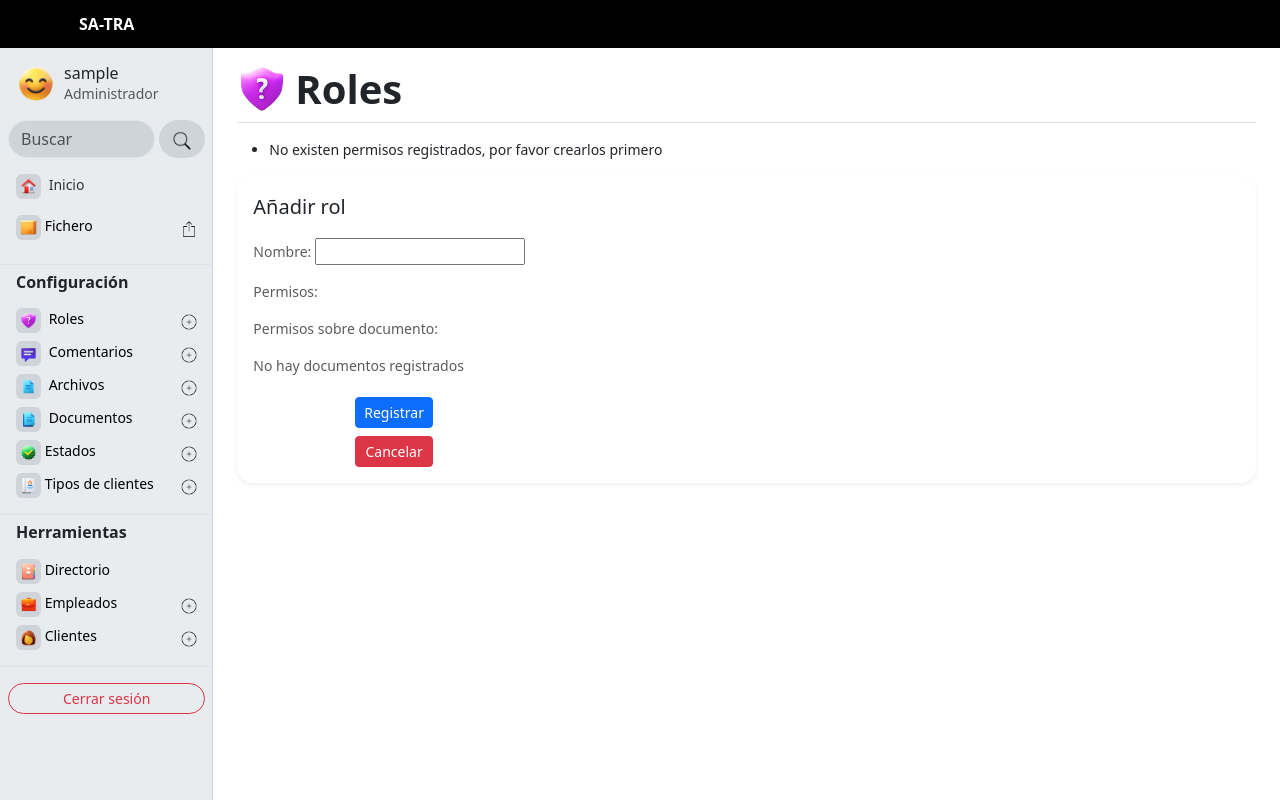
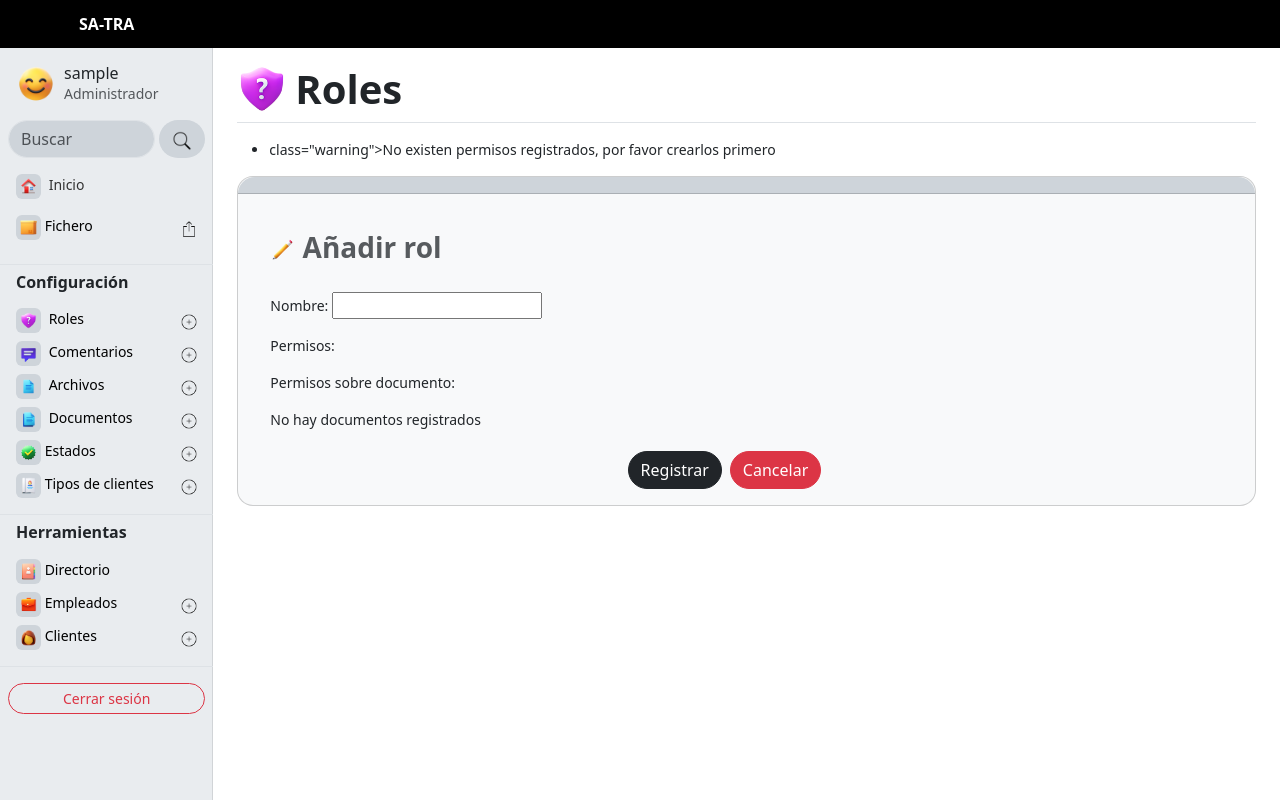
Before and after one commit to Sistema-de-gestion-de-tramites/ProyConta, a Django app: page /crear-rol in a window 1280 px wide. Run offline with Django 4.2, Linux system fonts and the light colour scheme; the visitor is signed in with stand-in values (Sample User, id 1); data that the repository does not hold is empty; parts of the project's set-up code (start-up, migrations or seed data) failed here and were passed over; some libraries are stand-ins or nearby versions.

Commit message:
Front end

```diff
--- a/templates/formulario_roles.html
+++ b/templates/formulario_roles.html
@@ -1,19 +1,29 @@
 {% extends 'menu.html' %}
+{% load crispy_forms_tags %}
+{% load static %}
 
 {% block contenido %}
 {% if messages %}
 <ul class="messages">
     {% for message in messages %}
-    <li{% if message.tags %} class="{{ message.tags }}"{% endif %}>{{ message }}</li>
+    <li>{% if message.tags %} class="{{ message.tags }}"{% endif %}>{{ message }}</li>
     {% endfor %}
 </ul>
 {% endif %}
-<div class="my-3 p-3 bg-body rounded-4 shadow-sm">
-    <div class="modal-header border-bottom-0">
-        <h1 class="modal-title fs-5">{{titulo}}</h1>
+
+<div class="card rounded-4 bg-body-tertiary">
+    <div class="card-header bg-dark-subtle rounded-top-5">
     </div>
-    <div class="d-flex text-muted pt-3">
-        <form method="POST" enctype="multipart/form-data">
+     <div class="card-body">
+    <p class="card-title px-3 fs-3 fw-bold text-dark text-muted text-aling-center py-3">
+         <img class="bi " src="{% static '/img/icons/icons8-editar-94.png' %}" height="25px">
+        {{titulo}}
+    </p>
+    <div class="card-text">
+
+        <div class="row g-5">
+        <div class="col">
+        <form method="POST" class="px-3" enctype="multipart/form-data">
         {% csrf_token %}
 
         {{form.as_p}}
@@ -41,13 +51,15 @@
             <br><br>
         {% endfor %}
 
-        <div class="d-grid gap-2 col-3 mx-auto">
-            <button type="submit" class="btn btn-sm btn-primary btn-lg">Registrar</button>
-            <a  class="btn btn-sm btn-danger btn-lg" href="{% url 'listar_roles' %}">Cancelar</a>
+        <div class="d-flex gap-2 col-3 mx-auto">
+            <button type="submit" class="btn rounded-pill btn-dark">Registrar</button>
+            <a  class="btn rounded-pill btn-danger" href="{% url 'listar_roles' %}">Cancelar</a>
         </div>
         </form>
+        </div>
+   </div>
     </div>
-
   </div>
-
+</div>
+<br>
 {% endblock %}
--- a/templates/plantilla_detalle.html
+++ b/templates/plantilla_detalle.html
@@ -115,7 +115,7 @@
                        Editar
                    </a>
                    {% endif %}
-                   <input type="button" value="Regresar" onClick="history.go(-1);" class="btn btn-sm btn-outline-dark rounded-pill">
+                   <input type="button" value="Regresar" onClick="history.go(-1);" class="mx-1 btn btn-sm btn-outline-dark rounded-pill">
                </div>
               <div class="p-4 bg-body-secondary rounded-4">
                 {% for key, val in obj.get_fields_and_values %}
@@ -130,7 +130,7 @@
                             {% if 'doc_ver_'|add:obj.tipo_doc.nombre in listaPermisosVerDocumento or user.is_superuser %}
                                 <a href="{{ val.url }}" target='_blank'>Examinar documento</a><br>
                             {% else %}
-                                <b>No cuentas con los permisos para ver estos documentos</b>
+                                <b class="text-danger">No cuentas con los permisos para ver estos documentos</b>
                             {% endif %}
                         {% endif %}
                     {% endif %}
```
